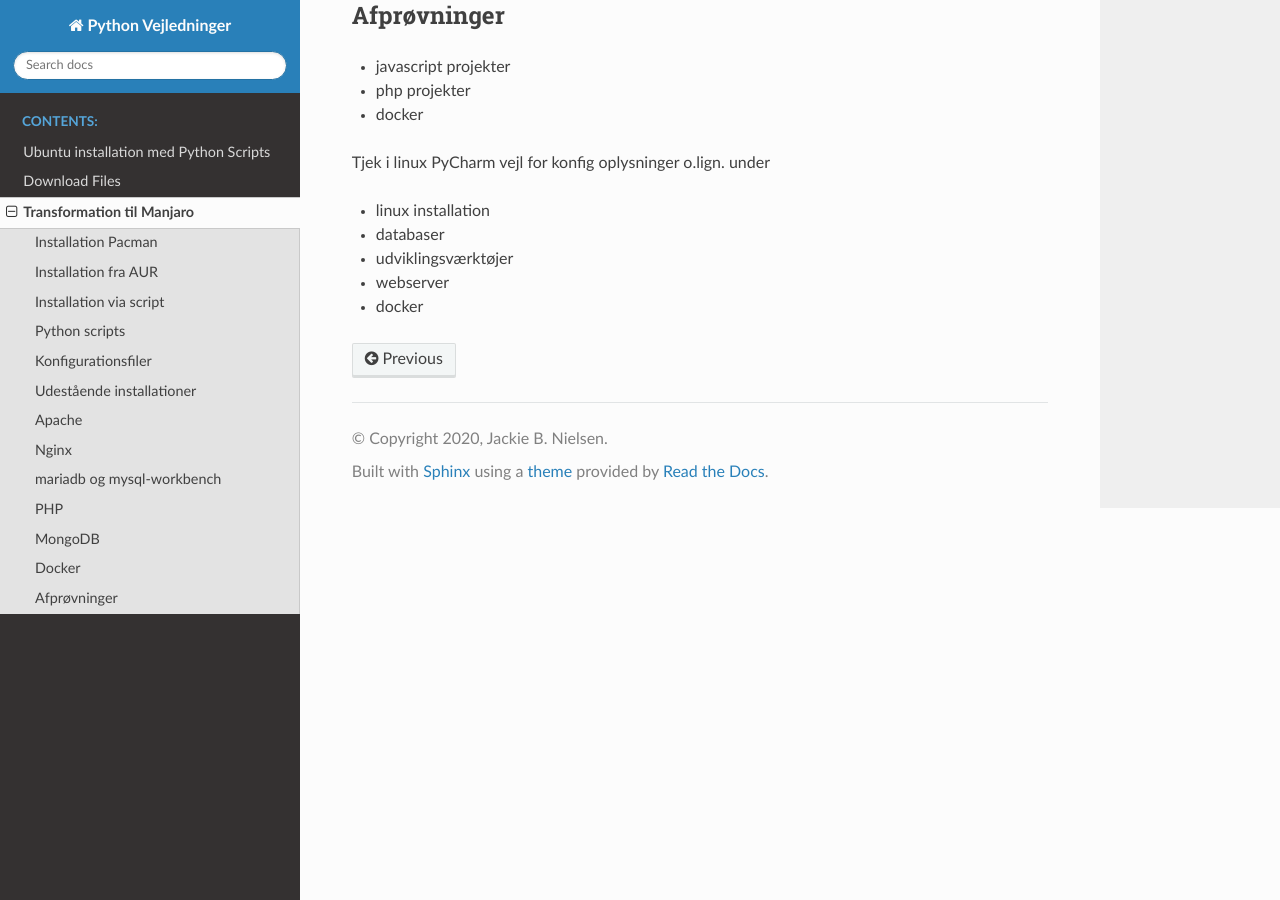
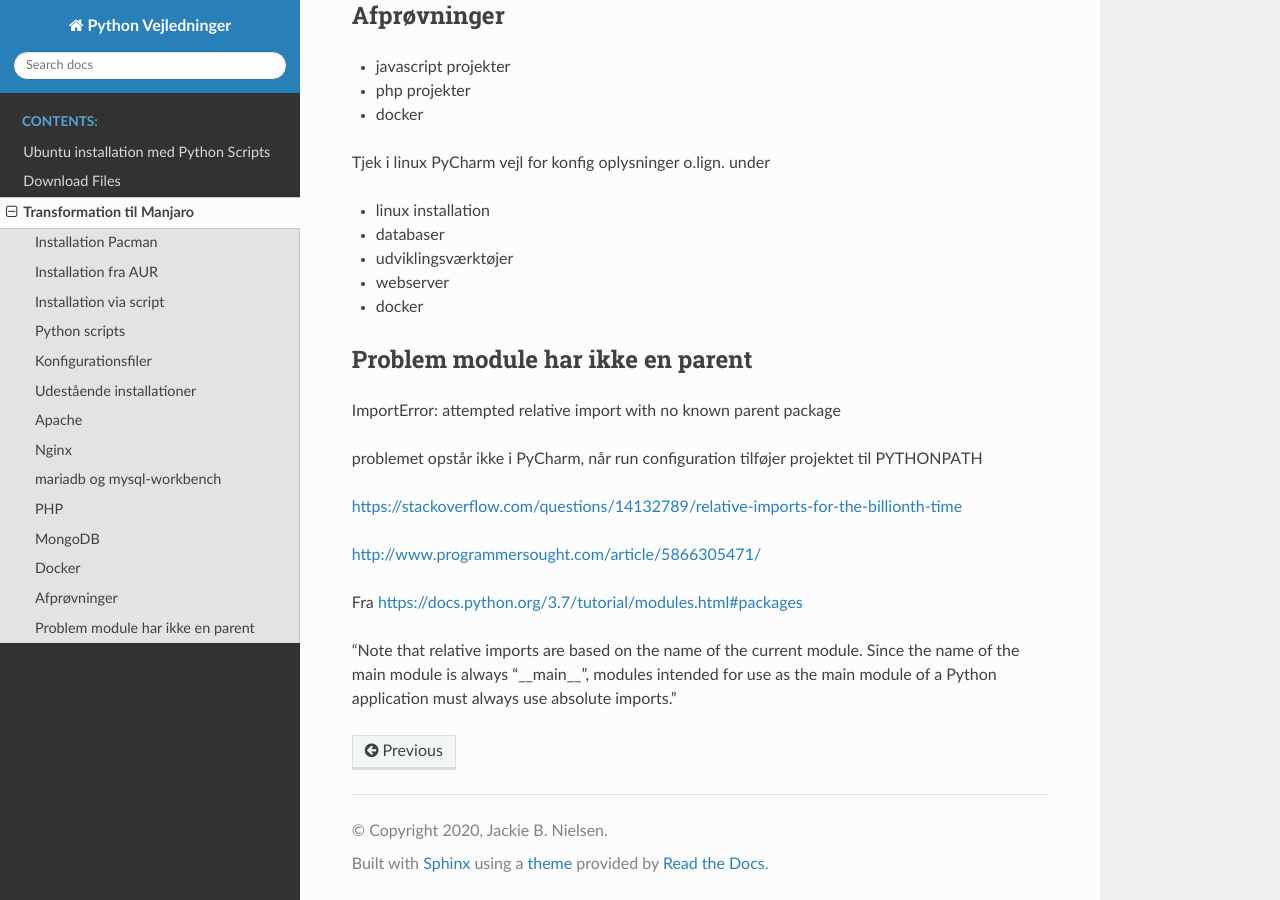
Before and after one commit to brundtoe/python-ubuntu, a Sphinx documentation site: the page built from docs/source/transformation.rst, in a window 1280 px wide and 900 px high, scrolled down 4854 px. Built offline with Sphinx 7.4.7 and the Read the Docs theme 2.0.0, drawn with Linux system fonts in a browser that asks for light colours.

Commit message:
note om relativ import

```diff
--- a/docs/source/transformation.rst
+++ b/docs/source/transformation.rst
@@ -229,3 +229,17 @@ Tjek i linux PyCharm vejl for konfig oplysninger o.lign. under
 - udviklingsværktøjer
 - webserver
 - docker
+
+Problem module har ikke en parent
+=================================
+ImportError: attempted relative import with no known parent package
+
+problemet opstår ikke i PyCharm, når run configuration tilføjer projektet til PYTHONPATH
+
+https://stackoverflow.com/questions/14132789/relative-imports-for-the-billionth-time
+
+http://www.programmersought.com/article/5866305471/
+
+Fra https://docs.python.org/3.7/tutorial/modules.html#packages
+
+"Note that relative imports are based on the name of the current module. Since the name of the main module is always "__main__", modules intended for use as the main module of a Python application must always use absolute imports."
```
